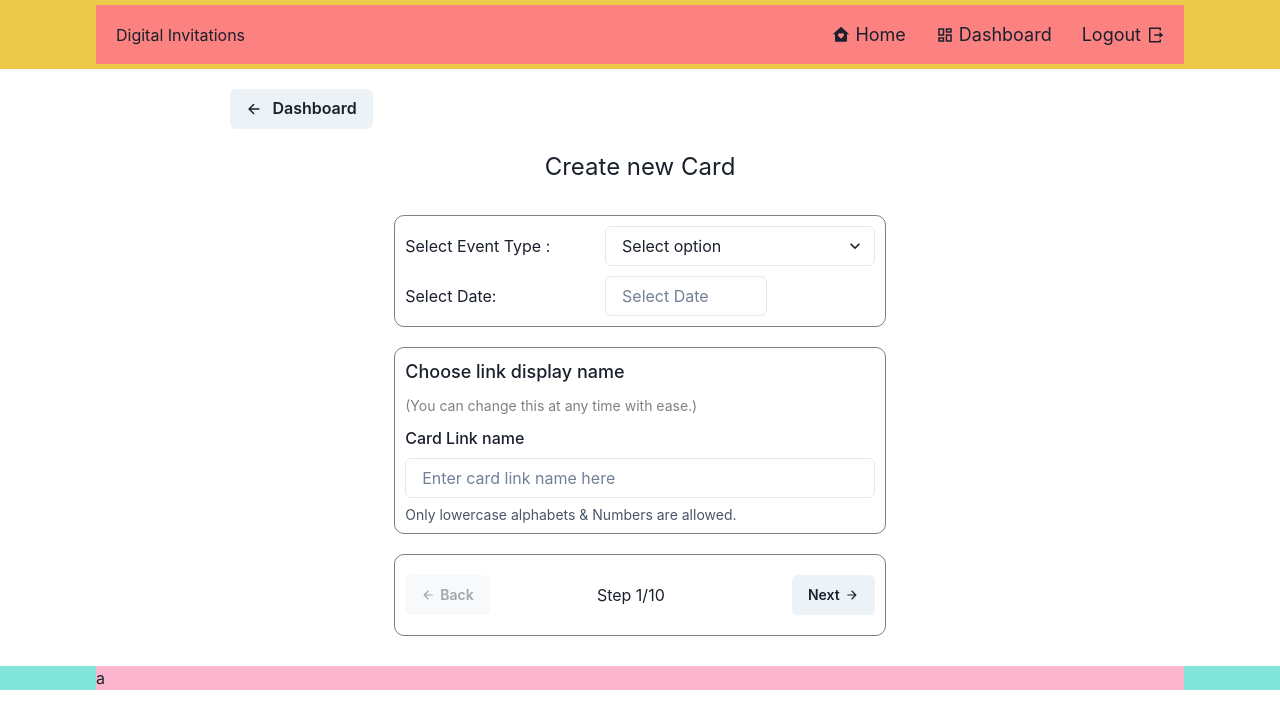
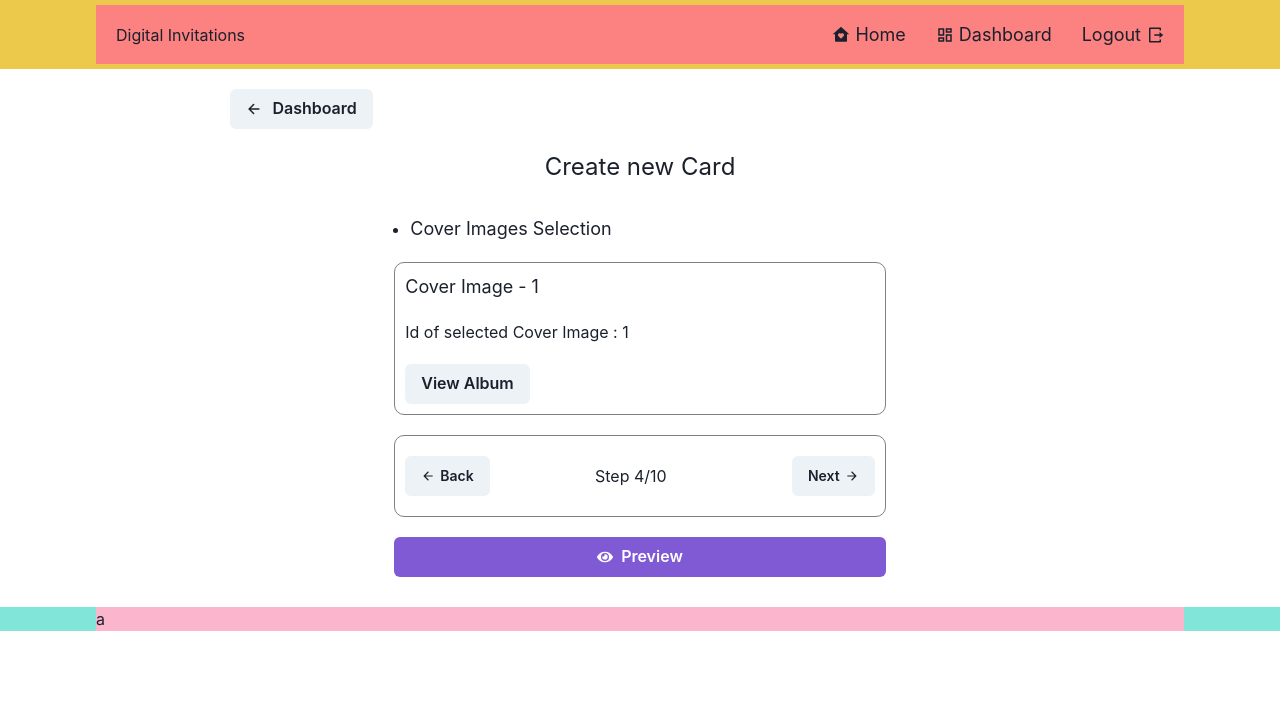
Before and after one commit to shriharijadhav/digitalinvitations, a React (Vite) app: page /dashboard/createNewCard in a window 1280 px wide. Shown: the top 728 px of the page. Built offline with nearby package versions, Linux system fonts and the light colour scheme.

Commit message:
some more progress done

```diff
--- a/package.json
+++ b/package.json
@@ -21,6 +21,7 @@
     "react-day-picker": "^8.10.1",
     "react-dom": "^18.2.0",
     "react-icons": "^5.2.1",
+    "react-image-crop": "^11.0.5",
     "react-redux": "^9.1.2",
     "react-router-dom": "^6.23.1",
     "redux": "^5.0.1",
--- a/src/components/createnewcard/C_BrideAndGroomDetails.jsx
+++ b/src/components/createnewcard/C_BrideAndGroomDetails.jsx
@@ -12,7 +12,13 @@ import {
     AccordionIcon,
   } from '@chakra-ui/react'
 
+
+
   const C_BrideAndGroomDetails = () => {
+
+
+
+
     const dispatch = useDispatch()
     const [value, setValue] = React.useState('1')
     const currentPage = useSelector((store) => store.currentPage)
@@ -63,7 +69,7 @@ import {
     }
 
     const linkPage_handleNext = () => {
-        if(value){
+        if('value'){
         // proceed to next page - update currentPage value
         //    save data to database
         // upon successful save . re-fetch updated data from   database
@@ -71,9 +77,7 @@ import {
         dispatch(proceedToNextPage())
 
         }
-        else if(!value){
-            customToast('Please select a valid template')
-        }
+
     }
 
     const linkPage_handlePrevious = () => {
@@ -125,7 +129,6 @@ import {
         }
 
 
-
     },[instagramChecked,facebookChecked,youtubeChecked,g_instagramChecked,g_facebookChecked,g_youtubeChecked])
 
   return (
@@ -137,6 +140,7 @@ import {
             </ListItem>
         </UnorderedList>
     </Flex>
+
 
     <Flex border={'1px solid grey'} w={'100%'} gap={'10px'} direction={'column'} p={'10px 10px'} borderRadius={'10px'}>
         <Flex w={'100%'} direction={'column'} gap={'20px'} justifyContent={'left'} alignItems={'start'}>
--- /dev/null
+++ b/src/components/createnewcard/C_CoverImages.jsx
@@ -0,0 +1,200 @@
+import { ArrowBackIcon, ArrowForwardIcon } from '@chakra-ui/icons'
+import { Button, Flex, Grid, GridItem, ListItem, Radio, RadioGroup, Text, UnorderedList, useDisclosure, useToast } from '@chakra-ui/react'
+import React, { useState } from 'react'
+import { FaEye } from 'react-icons/fa'
+import { useDispatch, useSelector } from 'react-redux'
+import { previousPage, proceedToNextPage } from '../../store/actions'
+import {
+    Modal,
+    ModalOverlay,
+    ModalContent,
+    ModalHeader,
+    ModalFooter,
+    ModalBody,
+    ModalCloseButton,
+  } from '@chakra-ui/react'
+
+  import { FaCircleCheck } from "react-icons/fa6";
+
+const C_CoverImages = () => {
+    const toast = useToast()
+    const { isOpen, onOpen, onClose } = useDisclosure()
+    const [selectedCoverId,setSelectedCoverId] = useState([1])
+
+    const availableCovers = [
+        {
+            id:1,
+            imgUrl:''
+        },
+        {
+            id:2,
+            imgUrl:''
+        },
+        {
+            id:3,
+            imgUrl:''
+        },
+        {
+            id:4,
+            imgUrl:''
+        },
+        {
+            id:5,
+            imgUrl:''
+        },
+        {
+            id:6,
+            imgUrl:''
+        },
+        {
+            id:7,
+            imgUrl:''
+        },
+        {
+            id:8,
+            imgUrl:''
+        }
+    ]
+
+    const dispatch = useDispatch()
+    const [value, setValue] = React.useState('1')
+    const currentPage = useSelector((store) => store.currentPage)
+    const totalPages = useSelector((store) => store.totalPages)
+
+    const customToast = (message)=>{
+        toast({
+            title: `${message}`,
+            status: 'warning',
+            position: 'bottom-center',
+            isClosable: true,
+          })
+    }
+
+    const linkPage_handleNext = () => {
+        if(value){
+        // proceed to next page - update currentPage value
+        //    save data to database
+        // upon successful save . re-fetch updated data from   database
+
+        dispatch(proceedToNextPage())
+
+        }
+        else if(!value){
+            customToast('Please select a valid template')
+        }
+    }
+
+    const linkPage_handlePrevious = () => {
+
+        dispatch(previousPage())
+
+
+    }
+
+  return (
+    <Flex w={['100%','90%','90%','80%']} direction={'column'} justifyContent={'center'} alignItems={'center'} gap={'20px'}>
+    <Flex w={'100%'}>
+        <UnorderedList>
+            <ListItem>
+            <Text fontSize={'lg'}>Cover Images Selection</Text>
+            </ListItem>
+        </UnorderedList>
+    </Flex>
+    <Flex border={'1px solid grey'} w={'100%'} gap={'10px'} direction={'column'} p={'10px 10px'} borderRadius={'10px'}>
+        <Flex w={'100%'} direction={'column'} gap={'20px'} justifyContent={'left'} alignItems={'start'}>
+            <Text w={['100%','100%','40%','40%']} fontSize={'lg'}>Cover Image - 1</Text>
+            <Text>Id of selected Cover Image : {selectedCoverId}</Text>
+            <Flex w={'100%'}>
+            <Button onClick={onOpen}>View Album</Button>
+
+            <Modal  closeOnOverlayClick={false} size={'full'} isOpen={isOpen} onClose={onClose}>
+              <ModalOverlay />
+              <ModalContent  >
+               <Flex p={'10px 0px'}   w={'100%'} justifyContent={'center'} bg={'indigo'}>
+                <Flex w={'80%'} justifyContent={'space-between'} alignItems={'center'}>
+                <Text fontSize={'xl'}>Select cover image</Text>
+                <Button onClick={onClose}>X</Button>
+                </Flex>
+               </Flex>
+                <ModalBody w={'100%'} display={'flex'} justifyContent={'center'} alignItems={'center'} pb={6}>
+                    <Flex w={'80%'} bg={'rebeccapurple'} justifyContent={'center'} alignItems={'center'} p={'20px 0px'}>
+                    <Grid templateColumns={'repeat(3, 1fr)'} gap={'20px'}>
+                        {
+                            availableCovers.map(item=>(
+                                <GridItem onClick={()=>{
+                                    if(selectedCoverId.includes(item.id)){
+                                        console.log(item.id);
+                                        const tempArray = selectedCoverId.filter(c=>c!== item.id);
+                                        setSelectedCoverId(tempArray)
+                                    }else{
+                                        if(selectedCoverId.length <3 ){
+                                            setSelectedCoverId(prev=>([...prev,item.id]))
+                                        }else{
+                                            customToast('You can select only 3 images at once')
+                                        }
+                                    }
+                                }} key={item.id} cursor={'pointer'} rounded={'md'} w={'300px'} bg={'beige'} h={'200px'} position={'relative'}>A
+                                    <Flex position={'absolute'} p={'5px'} bottom={5} right={5}>
+                                    {
+                                        selectedCoverId.includes(item.id) && (
+                                            <FaCircleCheck size={'30px'} color='teal' />
+                                        )
+                                    }
+                                    </Flex>
+                                </GridItem>
+                            ))
+                        }
+                    </Grid>
+                    </Flex>
+                </ModalBody>
+
+                <ModalFooter gap={'20px'}>
+
+                  <Button onClick={onClose}>Cancel</Button>
+                  <Button colorScheme='blue' mr={3}
+
+                  onClick={() => {
+                    console.log('selectedCoverId',selectedCoverId);
+                    onClose();
+                  }}
+                  >
+                    Select
+                  </Button>
+                </ModalFooter>
+              </ModalContent>
+            </Modal>
+            </Flex>
+        </Flex>
+    </Flex>
+
+    <Flex border={'1px solid grey'} w={'100%'} gap={'10px'}  p={'10px 10px'} borderRadius={'10px'}>
+           <Flex  gap={'20px'}  w={'100%'} position={'relative'} justifyContent={'space-between'} alignItems={'center'} p={'10px 0px'}>
+            <Button fontSize={'sm'}  isDisabled={currentPage> 1? false:true} display={'flex'} gap={'5px'} alignItems={'center'} justifyContent={'center'}
+            onClick={linkPage_handlePrevious}
+            >
+            <ArrowBackIcon/>
+                Back
+            </Button>
+                <Text pr={'20px'} display={['none','none','flex','flex']}>Step {currentPage}/{totalPages}</Text>
+            <Button fontSize={'sm'} isDisabled={currentPage<=totalPages? false:true}   display={'flex'} gap={'5px'} alignItems={'center'} justifyContent={'center'}
+
+            onClick={linkPage_handleNext}
+            >
+                Next
+                <ArrowForwardIcon/>
+            </Button>
+            </Flex>
+        </Flex>
+
+    <Flex  w={'100%'} gap={'10px'} justifyContent={'center'}  borderRadius={'10px'}>
+     <Button w={'100%'} colorScheme={'purple'}  leftIcon={<FaEye />}>
+        Preview
+    </Button>
+    </Flex>
+
+
+    </Flex>
+  )
+}
+
+export default C_CoverImages
--- a/src/components/createnewcard/CreateNewCard.jsx
+++ b/src/components/createnewcard/CreateNewCard.jsx
@@ -7,6 +7,7 @@ import C_Link from './C_Link'
 import C_SelectTemplate from './C_SelectTemplate'
 import { resetCurrentPageToOne, resetTempNewCardData } from '../../store/actions'
 import C_BrideAndGroomDetails from './C_BrideAndGroomDetails'
+import C_CoverImages from './C_CoverImages'
 
 const CreateNewCard = () => {
 
@@ -21,6 +22,9 @@ const CreateNewCard = () => {
         }
         else if(currentPage === 3){
             return <C_BrideAndGroomDetails/>
+        }
+        else if(currentPage === 4){
+            return <C_CoverImages/>
         }
     }
 
--- a/src/components/dashboard/Dashboard.jsx
+++ b/src/components/dashboard/Dashboard.jsx
@@ -16,6 +16,8 @@ const Dashboard = () => {
         <AllCards/>
     </Flex>
 
+
+
     </Flex>
   )
 }
--- a/src/store/reducer.js
+++ b/src/store/reducer.js
@@ -356,7 +356,7 @@ const initialState = {
             }
         }
     ],
-    currentPage:1,
+    currentPage:4,
     totalPages:10,
     tempNewCardData: {
         cardId:1,// created by appWrite
```
Also changed, not shown: src/assets/images/groom.jpeg (added), 1 other file (tests, documents, lock files or other folders).
